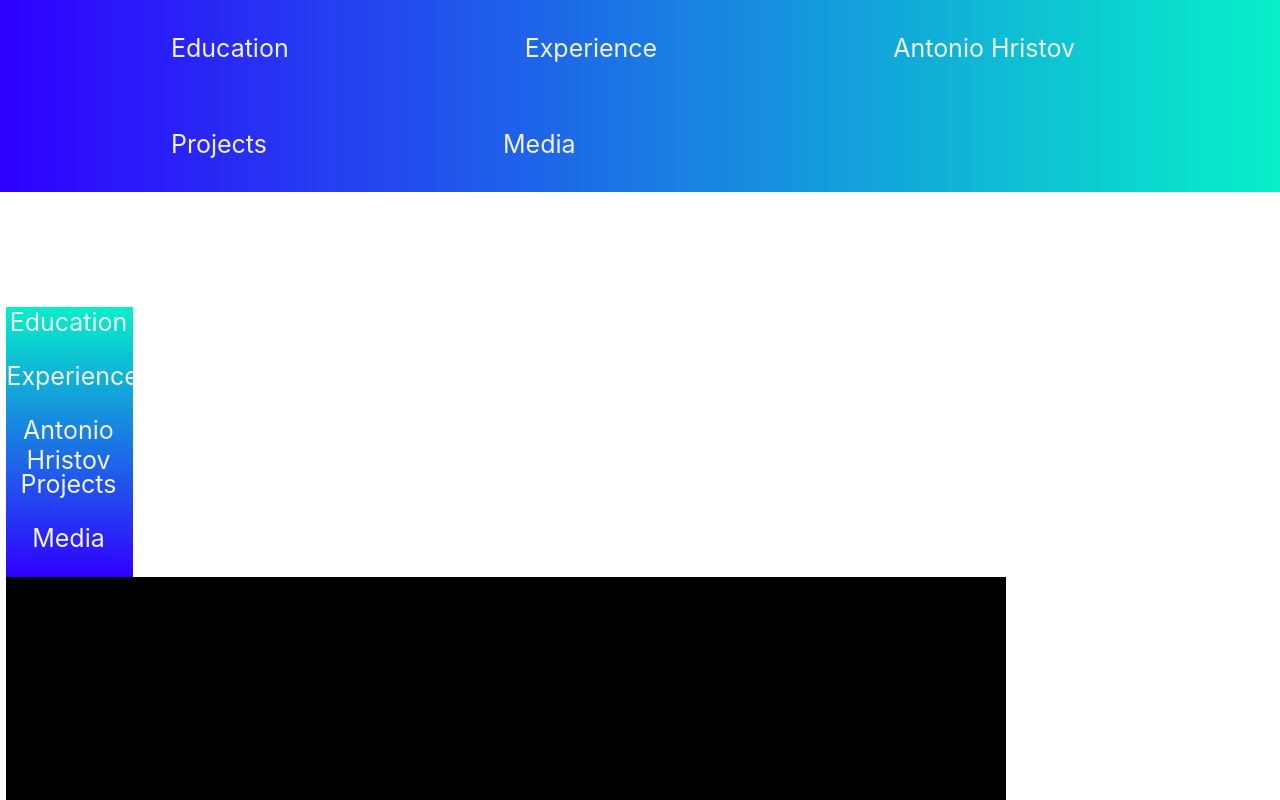
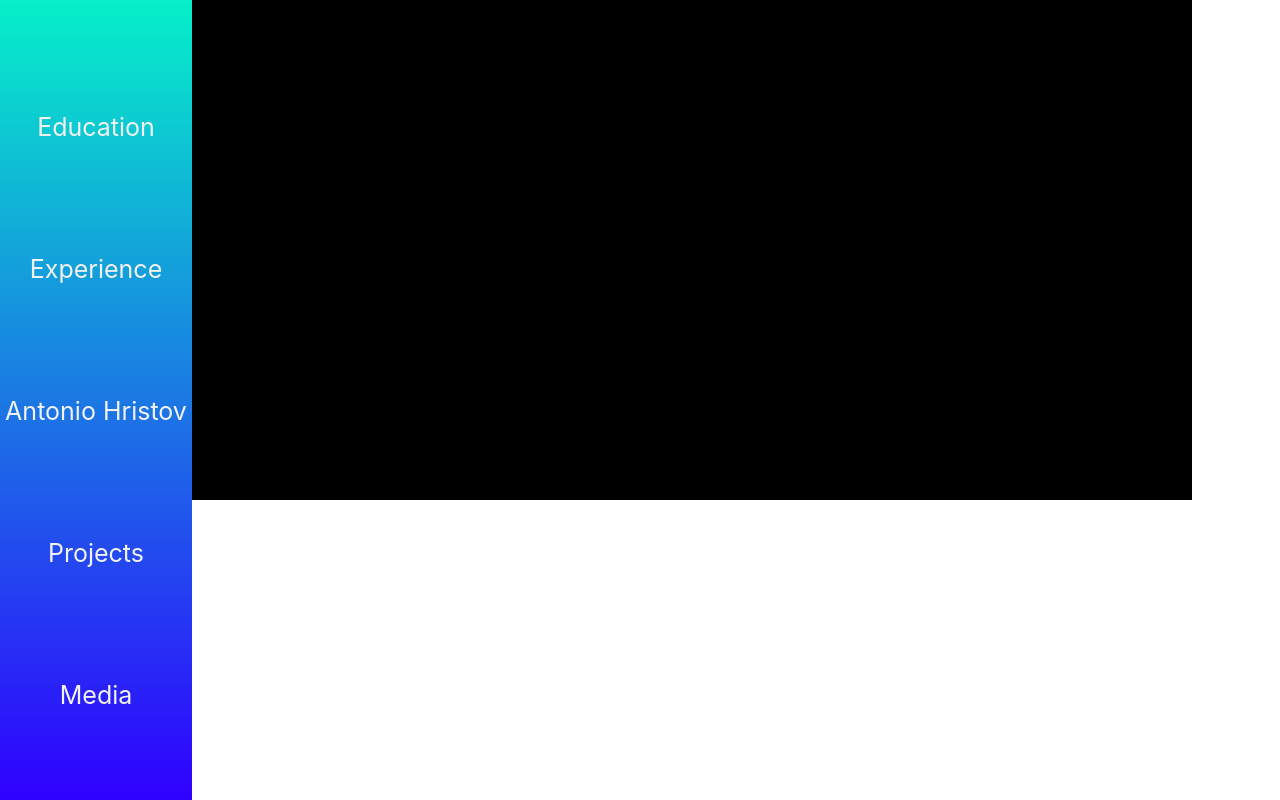
Before and after one commit to tonyhristov/tonyhristov-portfolio, a React (Create React App) app: page / in a window 1280 px wide. Shown: the top 800 px of the page. Built offline with nearby package versions, Linux system fonts and the light colour scheme.

Commit message:
fix: aside

```diff
--- a/src/components/aside/index.js
+++ b/src/components/aside/index.js
@@ -7,8 +7,8 @@ const Aside = () => {
    const links = getLinks
 
    return (
-      <header className={styles.navigation}>
-         <div className={styles['header-links']}>
+      <aside className={styles.navigation}>
+         <div className={styles['aside-links']}>
             {links.map((navElement) => {
                return (
                   <LinkComponent
@@ -20,7 +20,7 @@ const Aside = () => {
                )
             })}
          </div>
-      </header>
+      </aside>
    )
 }
 
--- a/src/components/aside/index.module.css
+++ b/src/components/aside/index.module.css
@@ -2,9 +2,10 @@
    overflow: hidden;
    background-color: #333;
    background-image: linear-gradient(to top, rgb(47, 0, 255), #06f0c9);
-   width: 10%;
+   width: 15%;
+   height: 100vh;
 }
 
-.header-links {
+.aside-links {
    display: block;
 }
--- a/src/components/link/index.module.css
+++ b/src/components/link/index.module.css
@@ -14,18 +14,14 @@
 }
 
 .aside-list-item {
-   float: left;
+   display: block;
    color: #f2f2f2;
    text-align: center;
-   /* margin: 33px 118px; */
+   margin-top: 14vh;
+   margin-bottom: 14vh;
+
    text-decoration: none;
    font-size: 25px;
-
-   display: block;
-   width: 98%;
-   margin-bottom: 11%;
-   height: 5vh;
-   text-align: center;
 }
 .aside-list-item:hover {
    -webkit-transform: scale(1.5);
--- a/src/components/page-layout/index.js
+++ b/src/components/page-layout/index.js
@@ -7,12 +7,10 @@ import styles from './index.module.css'
 const PageLayout = (props) => {
    return (
       <div className={styles.app}>
-         <Header />
          <div className={styles.container}>
             <Aside />
             <div className={styles['inner-container']}>{props.children}</div>
          </div>
-         <Footer />
       </div>
    )
 }
--- a/src/components/page-layout/index.module.css
+++ b/src/components/page-layout/index.module.css
@@ -1,14 +1,12 @@
 .app {
    max-width: 100%;
-   margin: 0 auto;
+   margin: 0;
 }
 
 .container {
-   margin-top: 8.5%;
-   padding: 0.5%;
-   /* border: 1px solid purple; */
-   margin-bottom: 0.1%;
+   display: flex;
 }
+
 .inner-container {
    display: inline-block;
    width: 83%;
```
